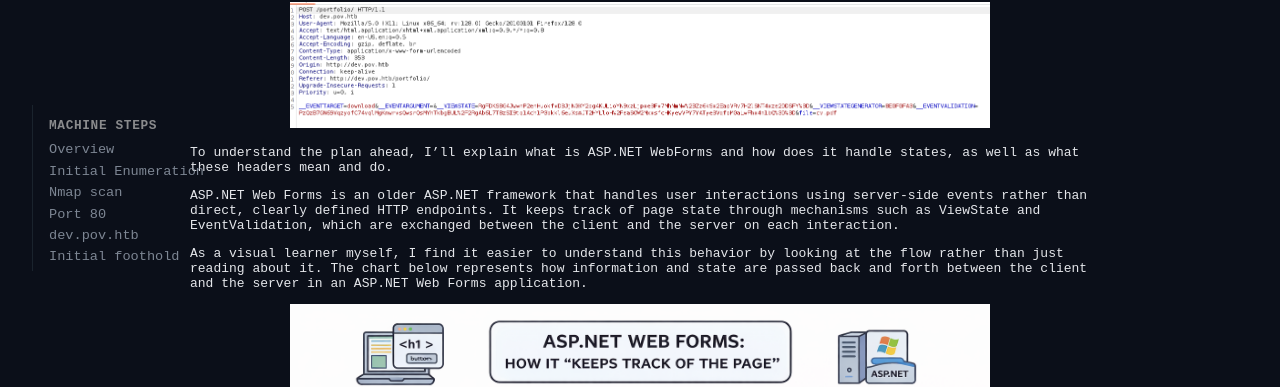
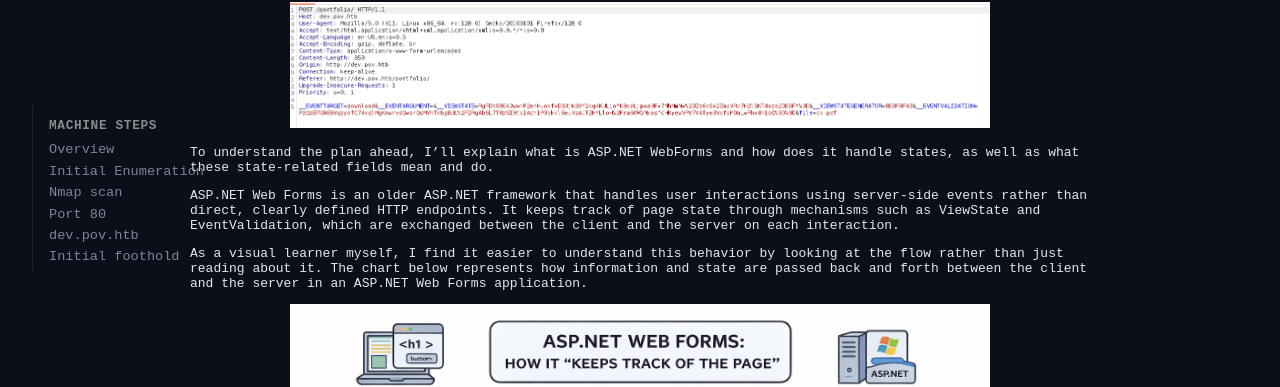
Before and after one commit to SudoKy0t0/SudoKy0t0.github.io, a Jekyll site: the page built from _posts/2026-02-01-htb-pov-writeup.md, in a window 1280 px wide and 900 px high, scrolled down 5312 px. Shown: the part 115-502 px from the top of the window. Built offline with Jekyll 4.4.1, drawn with Linux system fonts in a browser that asks for light colours.

Commit message:
Update 2026-02-01-htb-pov-writeup.md

```diff
--- a/_posts/2026-02-01-htb-pov-writeup.md
+++ b/_posts/2026-02-01-htb-pov-writeup.md
@@ -206,15 +206,15 @@ Reviewing the traffic from BurpSuite, we can see the already mentioned ASP.NET W
   </a>
 </p>
 
-To understand the plan ahead, I'll explain what is ASP.NET WebForms and how does it handle states, as well as what these headers mean and do.
+To understand the plan ahead, I'll explain what is ASP.NET WebForms and how does it handle states, as well as what these state-related fields mean and do.
 
 ASP.NET Web Forms is an older ASP.NET framework that handles user interactions using server-side events rather than direct, clearly defined HTTP endpoints. It keeps track of page state through mechanisms such as ViewState and EventValidation, which are exchanged between the client and the server on each interaction.
 
 As a visual learner myself, I find it easier to understand this behavior by looking at the flow rather than just reading about it. The chart below represents how information and state are passed back and forth between the client and the server in an ASP.NET Web Forms application.
 
 <p align="center">
-  <a href="/assets/images/pov/Captura10.PNG" class="glightbox">
-    <img src="/assets/images/pov/Captura10.PNG" width="700">
+  <a href="/assets/images/pov/Captura10.png" class="glightbox">
+    <img src="/assets/images/pov/Captura10.png" width="700">
   </a>
 </p>
 
```
